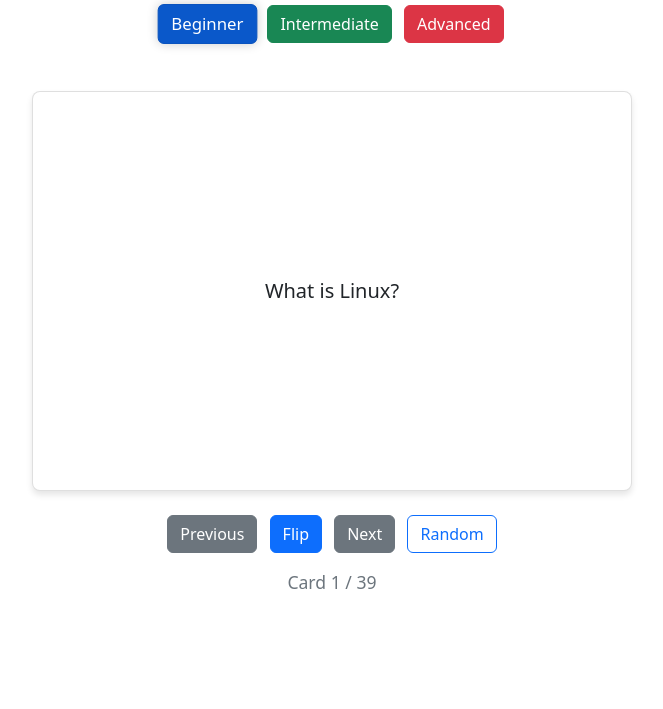
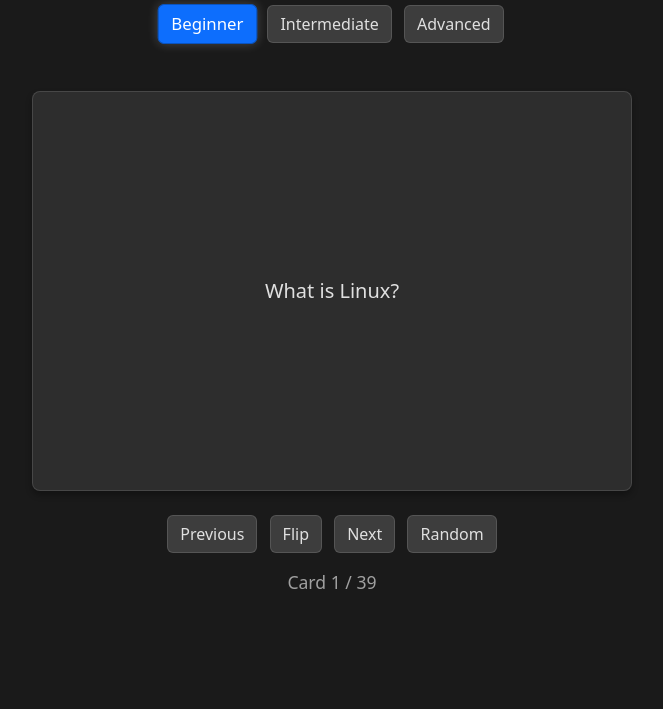
Before and after one commit to Rohtanza/RedHatEnterpriseLinuxFlashCards, a plain HTML site: page index.html in a window 1280 px wide. Shown: the part 91-800 px from the top of the page, without its empty margins (308-971 px from the left). Drawn offline with nearby package versions, Linux system fonts and the light colour scheme.

Commit message:
getting the files on the repo

```diff
--- a/app.js
+++ b/app.js
@@ -124,6 +124,12 @@ class FlashCardApp {
     }
 
     flipCard() {
+        const currentText = this.questionEl.textContent;
+        if (this.flashcard.classList.contains('is-flipped')) {
+            this.questionEl.textContent = currentText.split('').reverse().join('');
+        } else {
+            this.questionEl.textContent = currentText.split('').reverse().join('');
+        }
         this.flashcard.classList.toggle('is-flipped');
     }
 
--- a/style.css
+++ b/style.css
@@ -1,6 +1,15 @@
 :root {
     --card-width: 600px;
     --card-height: 400px;
+    --bg-color: #1a1a1a;
+    --card-bg: #2d2d2d;
+    --text-color: #e0e0e0;
+    --border-color: rgba(255, 255, 255, 0.125);
+}
+
+body {
+    background-color: var(--bg-color);
+    color: var(--text-color);
 }
 
 .card-container {
@@ -32,15 +41,16 @@
     height: 100%;
     padding: 2rem;
     backface-visibility: hidden;
-    background-color: #ffffff;
-    border: 1px solid rgba(0, 0, 0, 0.125);
+    background-color: var(--card-bg);
+    border: 1px solid var(--border-color);
     border-radius: 0.5rem;
-    box-shadow: 0 4px 6px rgba(0, 0, 0, 0.1);
+    box-shadow: 0 4px 6px rgba(0, 0, 0, 0.3);
     display: flex;
     align-items: center;
     justify-content: center;
     text-align: center;
     overflow-y: auto;
+    color: var(--text-color);
 }
 
 .card-back {
@@ -70,7 +80,8 @@
 /* Active deck button styles */
 .deck-buttons .btn.active {
     transform: scale(1.05);
-    box-shadow: 0 0 10px rgba(0, 0, 0, 0.2);
+    box-shadow: 0 0 10px rgba(255, 255, 255, 0.2);
+    background-color: #0d6efd;
 }
 
 /* Shuffle button active state */
@@ -82,7 +93,7 @@
 /* Progress tracker styles */
 .progress-tracker {
     font-size: 1.1rem;
-    color: #6c757d;
+    color: #a0a0a0;
 }
 
 /* Card content scroll customization */
@@ -93,20 +104,24 @@
 
 .card-front::-webkit-scrollbar-track,
 .card-back::-webkit-scrollbar-track {
-    background: #f1f1f1;
+    background: #333;
 }
 
 .card-front::-webkit-scrollbar-thumb,
 .card-back::-webkit-scrollbar-thumb {
-    background: #888;
+    background: #666;
     border-radius: 4px;
 }
 
 /* Smooth transitions for buttons */
 .btn {
     transition: all 0.2s ease-in-out;
+    background-color: #3d3d3d;
+    color: var(--text-color);
+    border-color: var(--border-color);
 }
 
 .btn:hover {
     transform: translateY(-1px);
+    background-color: #4d4d4d;
 }
```
